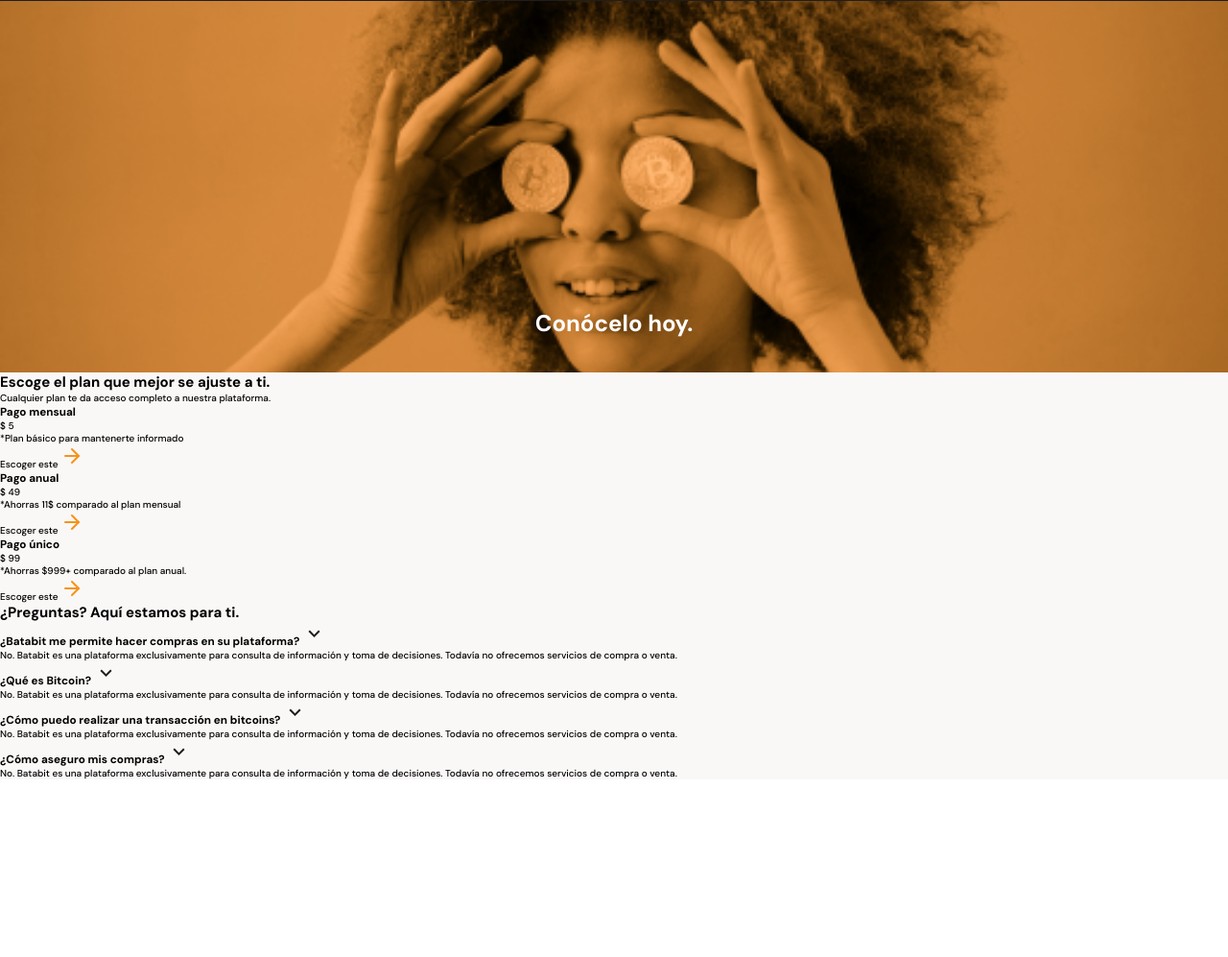
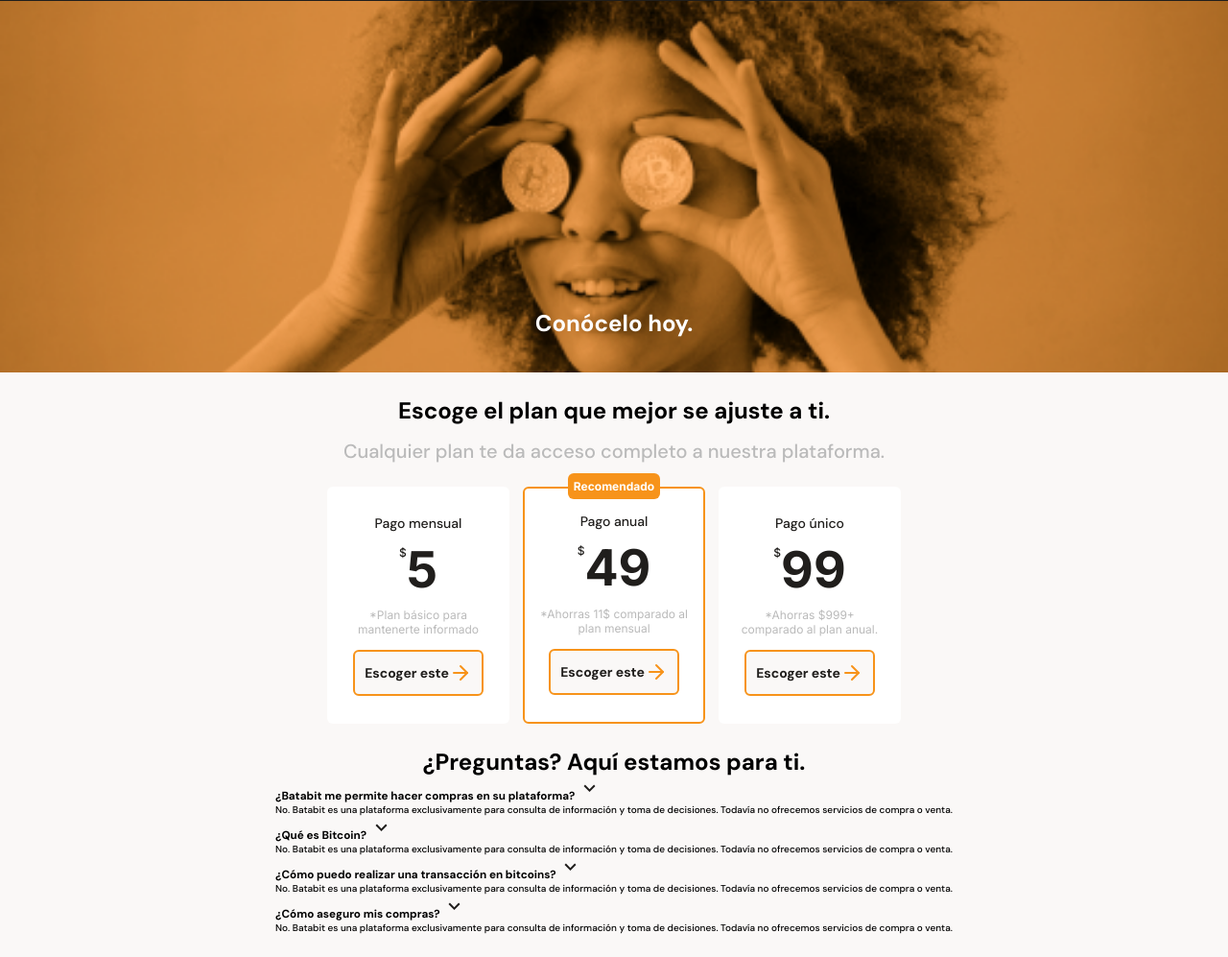
Before and after one commit to mistofjoy/batatabit, a website: page index.html in a window 1280 px wide. Shown: the part 1996-2993 px from the top of the page at 96% size. Before the commit the page ends 2808 px from the top, so only its background shows below. Drawn offline with Linux system fonts and the light colour scheme.

Commit message:
cards ready, faq follows

```diff
--- a/index.html
+++ b/index.html
@@ -144,10 +144,10 @@
                         <h3>Pago mensual</h3>
                         <div class="price">
                             <span>$</span>
-                            5
+                            <p>5</p>
                         </div>
                         <p>*Plan básico para mantenerte informado</p>
-                        <a>
+                        <a href="" class="cards__choose-plan">
                             Escoger este
                             <span>
                                 <img
@@ -157,13 +157,14 @@
                         </a>
                     </article>
                     <article class="plans__paid-options--yearly-option">
+                        <span class="recommended">Recomendado</span>
                         <h3>Pago anual</h3>
                         <div class="price">
                             <span>$</span>
-                            49
+                            <p>49</p>
                         </div>
                         <p>*Ahorras 11$ comparado al plan mensual</p>
-                        <a>
+                        <a href="" class="cards__choose-plan">
                             Escoger este
                             <span>
                                 <img
@@ -176,10 +177,10 @@
                         <h3>Pago único</h3>
                         <div class="price">
                             <span>$</span>
-                            99
+                            <p>99</p>
                         </div>
                         <p>*Ahorras $999+ comparado al plan anual.</p>
-                        <a>
+                        <a href="" class="cards__choose-plan">
                             Escoger este
                             <span>
                                 <img
--- a/styles/mobile.css
+++ b/styles/mobile.css
@@ -326,3 +326,119 @@ html {
     text-align: center;
     margin-top: 25%;
 }
+
+/*PLANS*/
+
+.plans {
+    display: flex;
+    flex-flow: column nowrap;
+    max-width: max-content;
+    align-items: center;
+    justify-content: space-evenly;
+    width: 85vw;
+    margin: 0 auto 2.4rem auto;
+}
+
+.plans h2 {
+    font-size: 2.4rem;
+    font-weight: 700;
+    text-align: center;
+    margin-top: 2.4rem;
+}
+
+.plans > p {
+    color: var(--gray);
+    margin: 1.4rem 0;
+    text-align: center;
+    font-size: 2rem;
+    margin-bottom: 2.4rem;
+}
+
+.plans__paid-options {
+    display: grid;
+    grid-template-columns: repeat( auto-fit , 190px );
+    grid-auto-rows: 247px;
+    justify-content: center;
+    align-items: center;
+    gap: 1.4rem;
+    width: 100%;
+}
+
+.plans__paid-options > article {
+    display: flex;
+    flex-flow: column nowrap;
+    justify-content: space-evenly;
+    align-items: center;
+    height: 247px;
+    padding: 1.6rem;
+    font-family: var(--font-family-cards);
+    text-align: center;
+    color: var(--gray);
+    font-size: 1.2rem;
+    background-color: var(--white);
+    border-radius: 6px;
+}
+
+.plans__paid-options > .plans__paid-options--yearly-option {
+    justify-content: flex-end;
+    gap: 14px;
+    padding-bottom: 2.8rem;
+    border: solid 2px var(--bitcoin-orange);
+}
+
+.plans__paid-options h3 {
+    font-family: var(--font-family-standard);
+    font-weight: 500;
+    font-size: 1.4rem;
+    color: var(--warm-black);
+}
+
+.price {
+    display: flex;
+    flex-flow: row nowrap;
+    align-items: flex-start;
+    color: var(--warm-black);
+    font-weight: 700;
+    font-size: 5.2rem;
+}
+
+.price > span {
+    font-weight: 500;
+    font-size: 1.2rem;
+}
+
+.price > p {
+    line-height: 5.2rem;
+}
+
+.recommended {
+    position: relative;
+    justify-self: flex-start;
+    padding: 0.6rem;
+    font-weight: 700;
+    color: var(--white);
+    background-color: var(--bitcoin-orange);
+    border-radius: 6px;
+}
+
+.cards__choose-plan {
+    display: flex;
+    flex-flow: row nowrap;
+    align-items: center;
+    justify-content: center;
+    padding: 1rem;
+    text-decoration: none;
+    color: var(--warm-black);
+    font-size: 1.4rem;
+    font-weight: 700;
+    font-family: var(--font-family-standard);
+    background-color: var(--off-white);
+    border: solid 2px var(--bitcoin-orange);
+    border-radius: 6px;
+}
+
+.cards__choose-plan > span {
+    display: flex;
+    justify-content: center;
+    align-items: center;
+}
```
